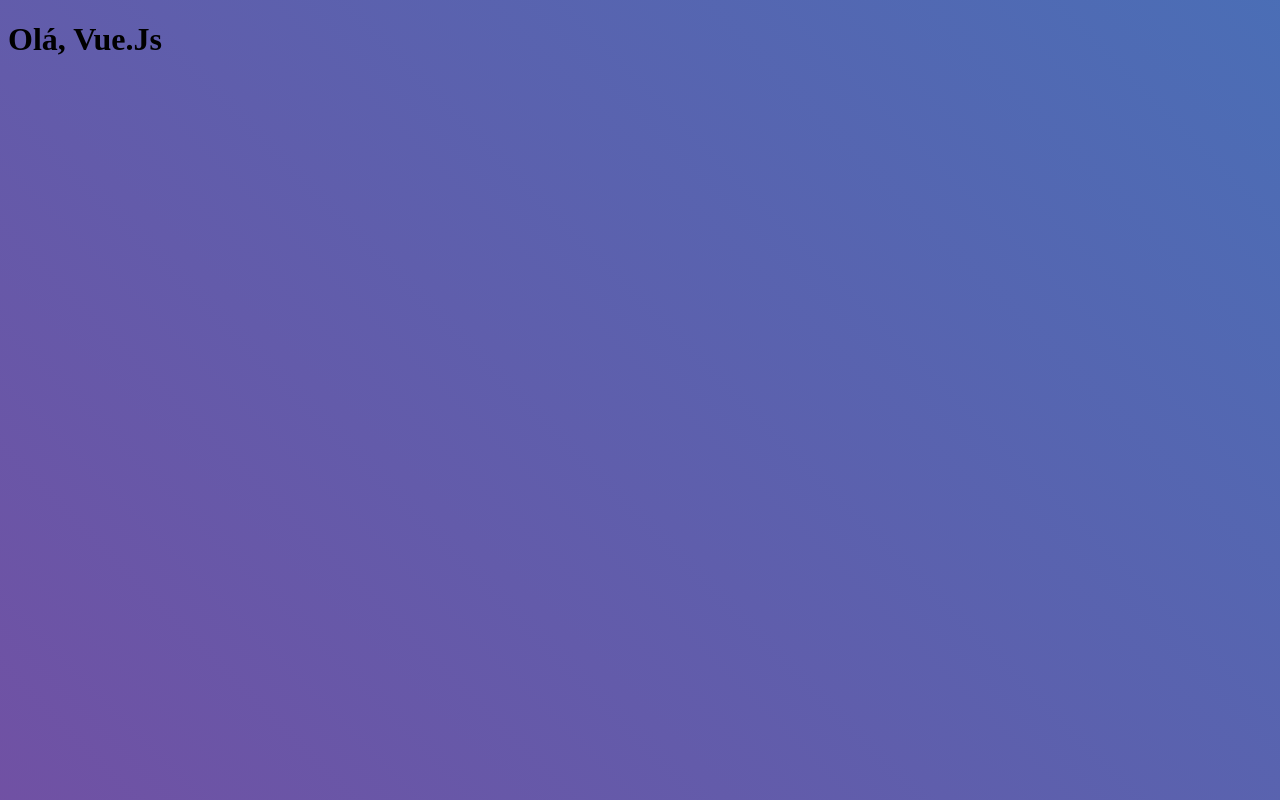
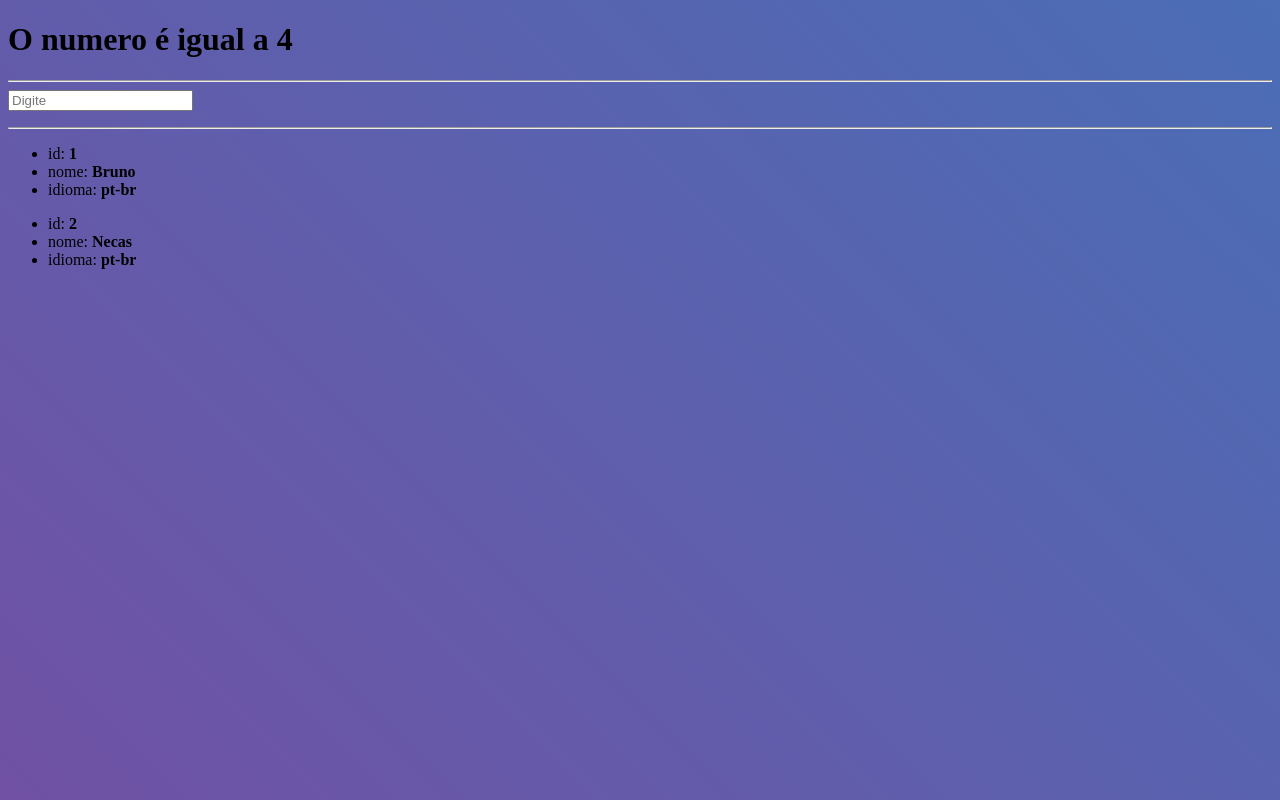
Before and after one commit to brunoabreusz/estudos-vue, a plain HTML site: page index.html in a window 1280 px wide. Shown: the top 800 px of the page. Drawn offline with nearby package versions, Linux system fonts and the light colour scheme.

Commit message:
v-if e v-for

```diff
--- a/index.html
+++ b/index.html
@@ -10,14 +10,44 @@
 </head>
 <body>
     <div id="app">
-        <h1>{{mensagem}}</h1>
+        <h1 v-if="numero > 4">O numero é maior do que 4</h1>
+        <h1 v-else-if="numero == 4">O numero é igual a 4</h1>
+        <hr>
+        <input type="text" v-model="conteudo" placeholder="Digite">
+        <p>{{conteudo}}</p>
+        <hr>
+        <ul v-for="lista in listas">
+            <li>id: <b>{{lista.id}}</b> </li>
+            <li>nome: <b>{{lista.nome}}</b> </li>
+            <li>idioma: <b>{{lista.idioma}}</b> </li>
+        </ul>
+                 <!-- 12/07 | s29:45 -->
+                 <!-- https://youtu.be/Uo7iciQYYTo -->
     </div>
 
     <script>
         var app = new Vue({
             el: '#app',
             data: {
-                mensagem: 'Olá, Vue.Js'
+                true: 'Mensagem true',
+                false: 'Mensagem false',
+                listas: [
+                    {
+                    id: 1,
+                    nome: 'Bruno',
+                    idioma: "pt-br",
+                    },
+                    {
+                    id: 2,
+                    nome: 'Necas',
+                    idioma: "pt-br",
+                    }
+
+            ],
+
+                verifica: true,
+                numero: 4,
+                conteudo: ''
             }
         });
     </script>
```
